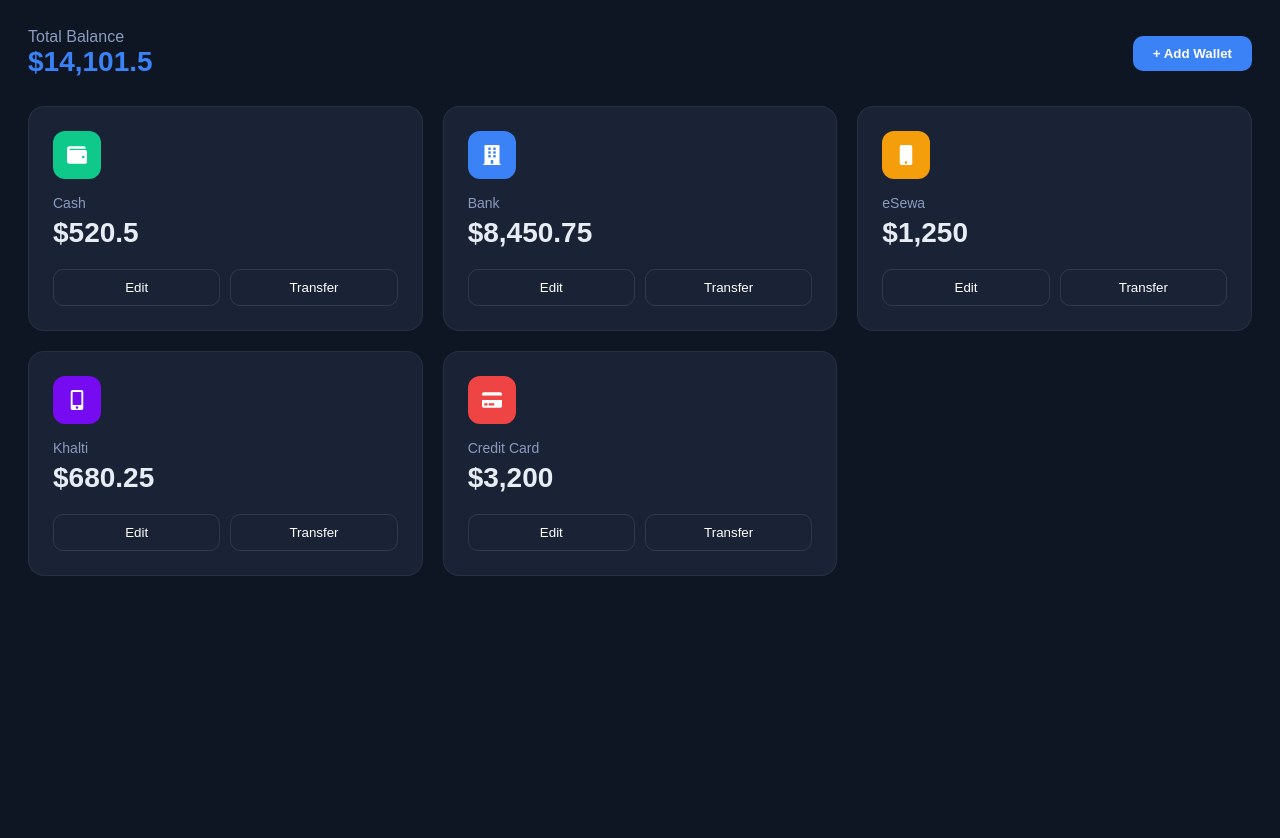
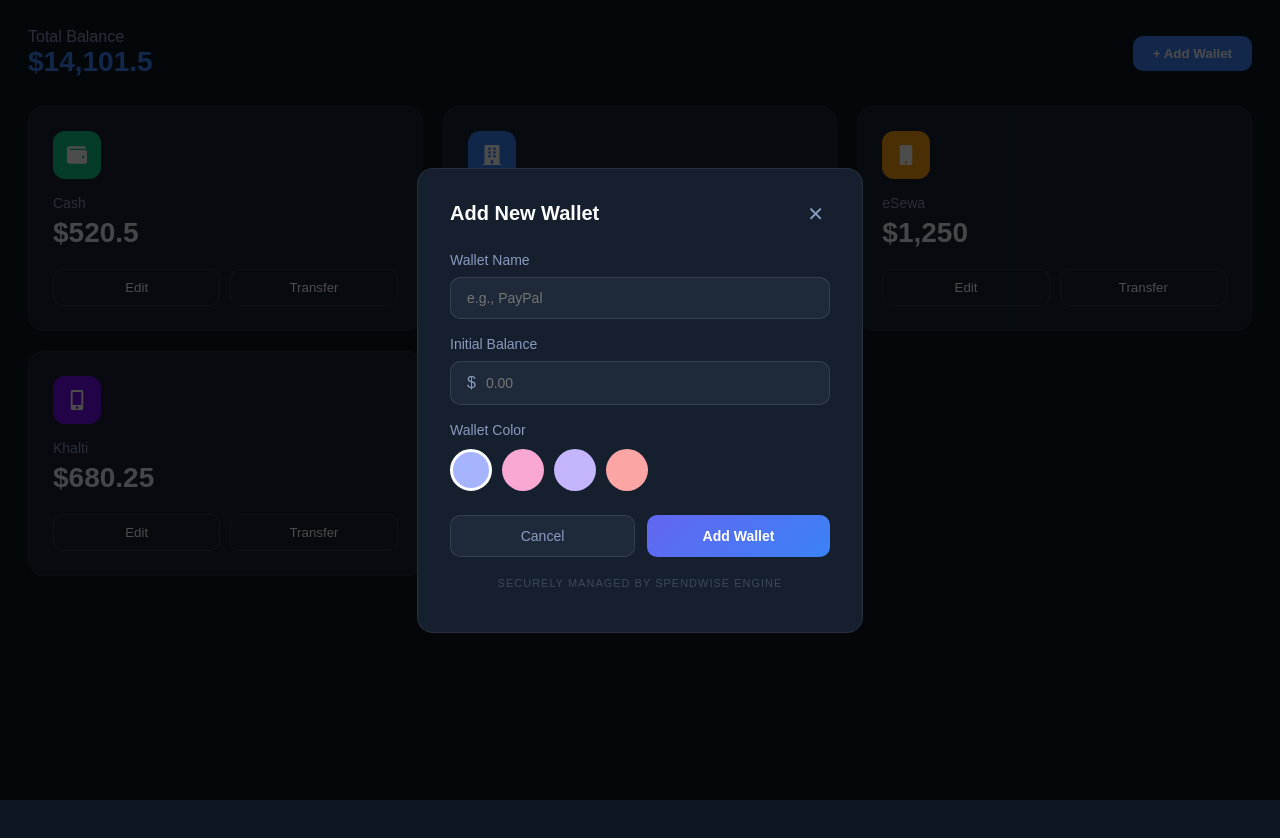
Before and after one commit to sanyamrajbhandari/colab-expense-tracker-frontend, a React (Vite) app: page /wallets in a window 1280 px wide. Both pictures are taken after a click on the button "+ Add Wallet". Shown: the top 838 px of the page. Built offline with nearby package versions, Linux system fonts and the light colour scheme.

Commit message:
add Wallets page with Add Wallet modal and total balance display

```diff
--- a/src/pages/Wallets.jsx
+++ b/src/pages/Wallets.jsx
@@ -2,53 +2,165 @@ import { useState } from "react";
 import WalletCard from "../components/Wallets/WalletCard";
 
 /**
- * Wallets Component
+ * Wallets Page Component
  *
- * Displays all user wallets in a responsive 3-column grid layout.
- * Shows total balance across all wallets and an "Add Wallet" button.
- *
- * @component
- * @returns {JSX.Element} The wallets page with wallet cards
+ * Displays all user wallets in a 3-column grid layout.
+ * Features:
+ * - Shows total balance across all wallets
+ * - Add new wallet via modal
+ * - Each wallet rendered as a WalletCard component
  */
 const Wallets = () => {
 
-  /**
-   * List of wallet objects
-   * @type {Array<{id: number, walletName: string, balance: number, currency: string, iconColor: string, type: string}>}
-   */
-  const [wallets] = useState([
-    { id: 1, walletName: "Cash", balance: 520.5, currency: "$", iconColor: "#0fc98a", type: "cash" },
-    { id: 2, walletName: "Bank", balance: 8450.75, currency: "$", iconColor: "#3b82f6", type: "bank" },
-    { id: 3, walletName: "eSewa", balance: 1250, currency: "$", iconColor: "#f59e0b", type: "esewa" },
-    { id: 4, walletName: "Khalti", balance: 680.25, currency: "$", iconColor: "#760af1", type: "khalti" },
-    { id: 5, walletName: "Credit Card", balance: 3200, currency: "$", iconColor: "#ef4444", type: "credit" },
+  // ─── State ───────────────────────────────────────────────────────────────────
+
+  /** List of all wallets with their details */
+  const [wallets, setWallets] = useState([
+    { id: 1, walletName: "Cash",        balance: 520.5,   currency: "$", iconColor: "#0fc98a", type: "cash"   },
+    { id: 2, walletName: "Bank",        balance: 8450.75, currency: "$", iconColor: "#3b82f6", type: "bank"   },
+    { id: 3, walletName: "eSewa",       balance: 1250,    currency: "$", iconColor: "#f59e0b", type: "esewa"  },
+    { id: 4, walletName: "Khalti",      balance: 680.25,  currency: "$", iconColor: "#760af1", type: "khalti" },
+    { id: 5, walletName: "Credit Card", balance: 3200,    currency: "$", iconColor: "#ef4444", type: "credit" },
   ]);
 
+  /** Controls visibility of the Add Wallet modal */
+  const [showModal, setShowModal] = useState(false);
+
+  /** Stores form input values for the new wallet being created */
+  const [newWallet, setNewWallet] = useState({
+    walletName: "",
+    balance: "",
+    iconColor: "#a5b4fc",
+  });
+
+  // ─── Constants ───────────────────────────────────────────────────────────────
+
+  /** Preset colors for wallet icon selection */
+  const colors = ["#a5b4fc", "#f9a8d4", "#c4b5fd", "#fca5a5"];
+
+  /** Sum of all wallet balances */
+  const totalBalance = wallets.reduce((sum, w) => sum + w.balance, 0);
+
+  // ─── Handlers ────────────────────────────────────────────────────────────────
+
   /**
-   * Calculates the total balance across all wallets
-   * @type {number}
+   * Adds a new wallet to the wallets list.
+   * Validates that walletName and balance are not empty before adding.
+   * Resets the form and closes the modal after successful addition.
    */
-  const totalBalance = wallets.reduce((sum, w) => sum + w.balance, 0);
+  const handleAddWallet = () => {
+    // Prevent adding if name or balance is empty
+    if (!newWallet.walletName || !newWallet.balance) return;
+
+    // Add new wallet to the list
+    setWallets((prev) => [
+      ...prev,
+      {
+        id: Date.now(),
+        walletName: newWallet.walletName,
+        balance: parseFloat(newWallet.balance),
+        currency: "$",
+        iconColor: newWallet.iconColor,
+        type: "cash",
+      },
+    ]);
+
+    // Reset form and close modal
+    setNewWallet({ walletName: "", balance: "", iconColor: "#a5b4fc" });
+    setShowModal(false);
+  };
+
+  // ─── Render ──────────────────────────────────────────────────────────────────
 
   return (
     <div style={{ padding: "28px", background: "#0f1623", minHeight: "100vh" }}>
-      {/* Header - shows total balance and add wallet button */}
+
+      {/* ── Header: Total Balance + Add Wallet Button ── */}
       <div style={{ display: "flex", justifyContent: "space-between", alignItems: "center", marginBottom: "28px" }}>
         <div>
           <p style={{ color: "#8a9bbf", margin: 0 }}>Total Balance</p>
           <h2 style={{ color: "#3b82f6", fontSize: "28px", margin: 0 }}>${totalBalance.toLocaleString()}</h2>
         </div>
-        <button style={{ padding: "10px 20px", borderRadius: "10px", background: "#3b82f6", border: "none", color: "#fff", fontWeight: "600", cursor: "pointer" }}>
+        <button
+          onClick={() => setShowModal(true)}
+          style={{ padding: "10px 20px", borderRadius: "10px", background: "#3b82f6", border: "none", color: "#fff", fontWeight: "600", cursor: "pointer" }}>
           + Add Wallet
         </button>
       </div>
 
-      {/* Wallet Cards Grid - renders each wallet as a WalletCard */}
+      {/* ── Wallet Cards Grid ── */}
       <div style={{ display: "grid", gridTemplateColumns: "repeat(3, 1fr)", gap: "20px" }}>
         {wallets.map((wallet) => (
           <WalletCard key={wallet.id} {...wallet} />
         ))}
       </div>
+
+      {/* ── Add Wallet Modal ── */}
+      {showModal && (
+        // Overlay: click outside to close
+        <div onClick={() => setShowModal(false)} style={{ position: "fixed", inset: 0, background: "rgba(0,0,0,0.7)", display: "flex", alignItems: "center", justifyContent: "center", zIndex: 100 }}>
+
+          {/* Modal Box: stop click from closing when clicking inside */}
+          <div onClick={(e) => e.stopPropagation()} style={{ background: "#151f2e", borderRadius: "16px", padding: "32px", width: "380px", border: "1px solid rgba(255,255,255,0.08)" }}>
+
+            {/* Modal Header */}
+            <div style={{ display: "flex", justifyContent: "space-between", alignItems: "center", marginBottom: "24px" }}>
+              <h3 style={{ color: "#fff", margin: 0, fontSize: "20px" }}>Add New Wallet</h3>
+              <button onClick={() => setShowModal(false)} style={{ background: "none", border: "none", color: "#8a9bbf", fontSize: "20px", cursor: "pointer" }}>✕</button>
+            </div>
+
+            {/* Wallet Name Input */}
+            <label style={{ color: "#8a9bbf", fontSize: "14px" }}>Wallet Name</label>
+            <input
+              placeholder="e.g., PayPal"
+              value={newWallet.walletName}
+              onChange={(e) => setNewWallet((p) => ({ ...p, walletName: e.target.value }))}
+              style={{ width: "100%", padding: "12px 16px", borderRadius: "10px", border: "1px solid rgba(255,255,255,0.1)", background: "#1e2a3a", color: "#fff", fontSize: "14px", marginTop: "8px", marginBottom: "16px", boxSizing: "border-box", outline: "none" }}
+            />
+
+            {/* Initial Balance Input */}
+            <label style={{ color: "#8a9bbf", fontSize: "14px" }}>Initial Balance</label>
+            <div style={{ display: "flex", alignItems: "center", background: "#1e2a3a", borderRadius: "10px", border: "1px solid rgba(255,255,255,0.1)", marginTop: "8px", marginBottom: "16px", padding: "12px 16px" }}>
+              <span style={{ color: "#8a9bbf", marginRight: "8px" }}>$</span>
+              <input
+                type="number"
+                placeholder="0.00"
+                value={newWallet.balance}
+                onChange={(e) => setNewWallet((p) => ({ ...p, balance: e.target.value }))}
+                style={{ background: "none", border: "none", color: "#fff", fontSize: "14px", outline: "none", width: "100%" }}
+              />
+            </div>
+
+            {/* Wallet Color Picker */}
+            <label style={{ color: "#8a9bbf", fontSize: "14px" }}>Wallet Color</label>
+            <div style={{ display: "flex", gap: "10px", marginTop: "10px", marginBottom: "24px" }}>
+              {colors.map((color) => (
+                // Color circle: white border shows selected color
+                <div
+                  key={color}
+                  onClick={() => setNewWallet((p) => ({ ...p, iconColor: color }))}
+                  style={{ width: "36px", height: "36px", borderRadius: "50%", background: color, cursor: "pointer", border: newWallet.iconColor === color ? "3px solid #fff" : "3px solid transparent" }}
+                />
+              ))}
+            </div>
+
+            {/* Cancel / Add Wallet Buttons */}
+            <div style={{ display: "flex", gap: "12px" }}>
+              <button onClick={() => setShowModal(false)} style={{ flex: 1, padding: "12px", borderRadius: "10px", background: "#1e2a3a", border: "1px solid rgba(255,255,255,0.1)", color: "#8a9bbf", cursor: "pointer", fontSize: "14px" }}>
+                Cancel
+              </button>
+              <button onClick={handleAddWallet} style={{ flex: 1, padding: "12px", borderRadius: "10px", background: "linear-gradient(135deg, #6366f1, #3b82f6)", border: "none", color: "#fff", cursor: "pointer", fontWeight: "600", fontSize: "14px" }}>
+                Add Wallet
+              </button>
+            </div>
+
+            {/* Footer Note */}
+            <p style={{ color: "#3b4a5a", fontSize: "11px", textAlign: "center", marginTop: "20px", letterSpacing: "1px" }}>
+              SECURELY MANAGED BY SPENDWISE ENGINE
+            </p>
+          </div>
+        </div>
+      )}
     </div>
   );
 };
```
